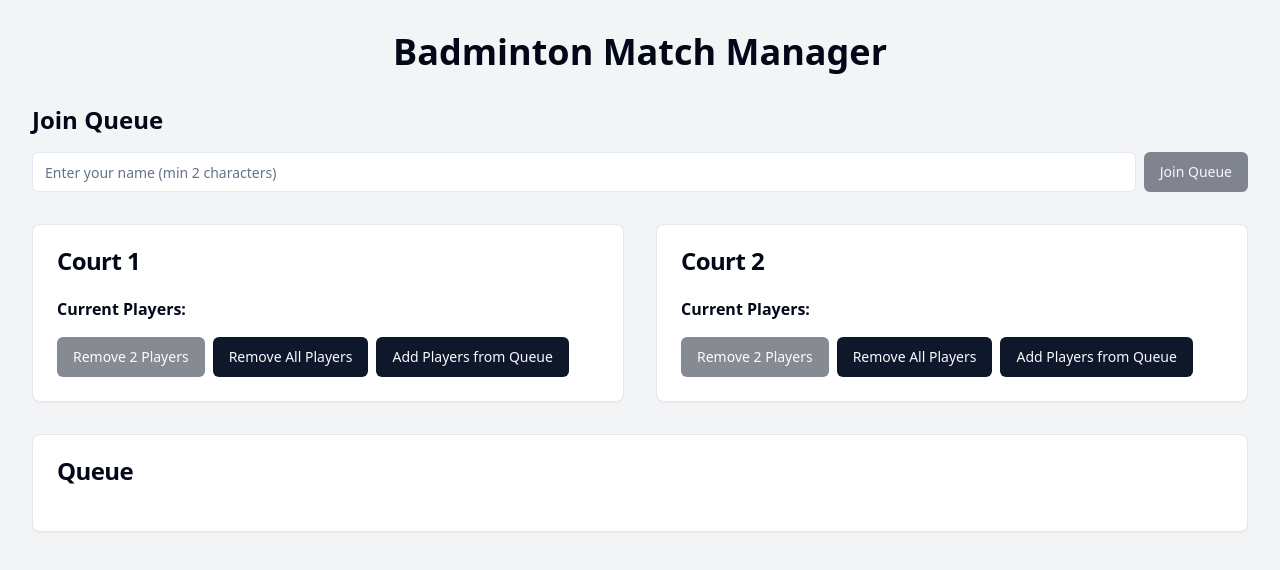
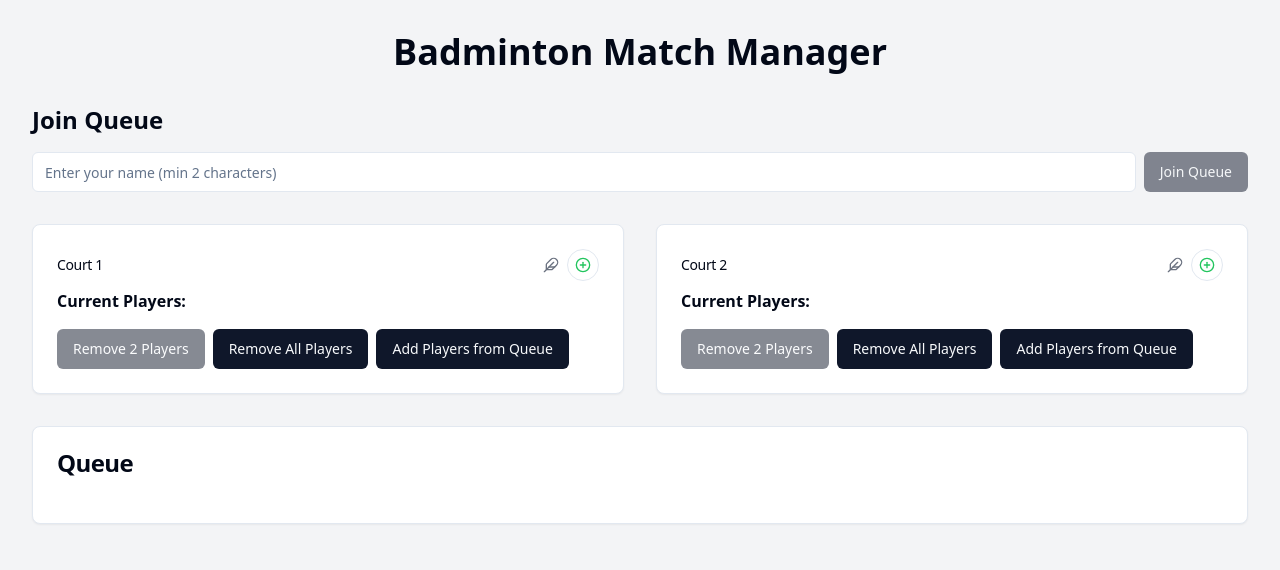
Before and after one commit to taforyou/court-queue-masters, a React (Vite) app: page / in a window 1280 px wide. Shown: the top 570 px of the page. Built offline with nearby package versions, Linux system fonts and the light colour scheme.

Commit message:
Add shuttlecock icon and button
Implement a shuttlecock icon next to the court name with a green circle. Add a "+" button below the icon to increase the shuttlecock count for each player currently in play on the court.
[skip gpt_engineer]

```diff
--- a/src/pages/Index.jsx
+++ b/src/pages/Index.jsx
@@ -3,7 +3,7 @@ import { Button } from "@/components/ui/button";
 import { Input } from "@/components/ui/input";
 import { Card, CardContent, CardHeader, CardTitle } from "@/components/ui/card";
 import { Checkbox } from "@/components/ui/checkbox";
-import { Trash2, Feather } from "lucide-react";
+import { Trash2, Feather, PlusCircle } from "lucide-react";
 import { useToast } from "@/components/ui/use-toast";
 
 const Index = () => {
@@ -14,6 +14,23 @@ const Index = () => {
   const [queue, setQueue] = useState([]);
   const [playerStats, setPlayerStats] = useState({});
   const [shuttlecockCount, setShuttlecockCount] = useState({});
+
+  const incrementShuttlecockCount = (courtId) => {
+    setCourts(prevCourts => {
+      const updatedCourts = prevCourts.map(court => {
+        if (court.id === courtId) {
+          court.players.forEach(player => {
+            setShuttlecockCount(prevCount => ({
+              ...prevCount,
+              [player]: (prevCount[player] || 0) + 1
+            }));
+          });
+        }
+        return court;
+      });
+      return updatedCourts;
+    });
+  };
   const [playerName, setPlayerName] = useState('');
   const [playerTimestamps, setPlayerTimestamps] = useState({});
   const [selectedPlayers, setSelectedPlayers] = useState([]);
@@ -246,8 +263,19 @@ const Index = () => {
       <div className="grid grid-cols-1 md:grid-cols-2 gap-6 sm:gap-8">
         {courts.map((court) => (
           <Card key={court.id}>
-            <CardHeader>
-              <CardTitle>Court {court.id}</CardTitle>
+            <CardHeader className="flex flex-row items-center justify-between space-y-0 pb-2">
+              <CardTitle className="text-sm font-medium">Court {court.id}</CardTitle>
+              <div className="flex items-center space-x-2">
+                <Feather className="h-4 w-4 text-gray-500" />
+                <Button
+                  variant="outline"
+                  size="icon"
+                  className="h-8 w-8 rounded-full"
+                  onClick={() => incrementShuttlecockCount(court.id)}
+                >
+                  <PlusCircle className="h-4 w-4 text-green-500" />
+                </Button>
+              </div>
             </CardHeader>
             <CardContent>
               <div className="mb-4">
```
